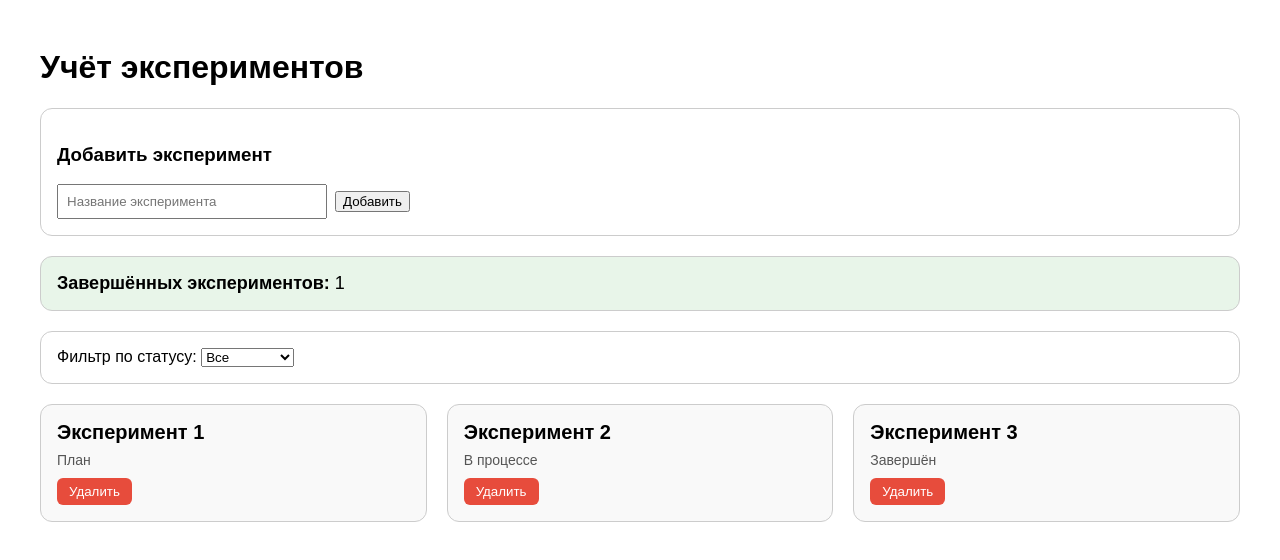
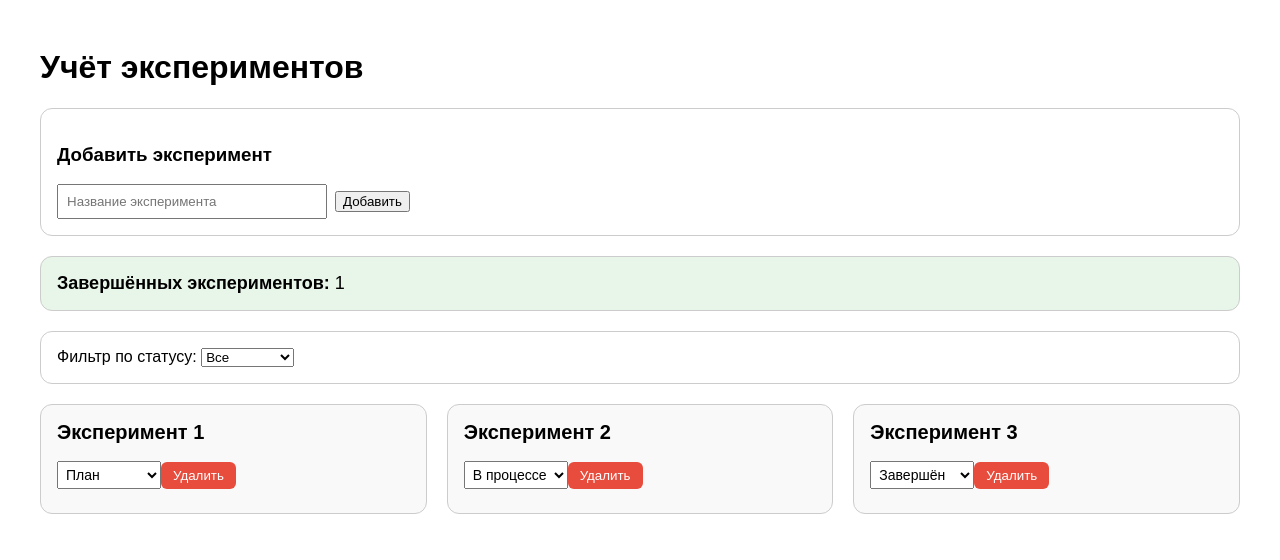
Before and after one commit to Danila7502/experiment-tracker, a React (Create React App) app: page / in a window 1280 px wide. Shown: the top 560 px of the page. Built offline with nearby package versions, Linux system fonts and the light colour scheme.

Commit message:
7 - финальное приложение, добавлена смена статуса в карточке эксперимента

```diff
--- a/src/App.css
+++ b/src/App.css
@@ -65,3 +65,8 @@
   border: 1px solid #ccc;
   border-radius: 12px;
 }
+.status-select {
+  margin: 8px 0;
+  padding: 4px;
+  font-size: 14px;
+}
--- a/src/App.js
+++ b/src/App.js
@@ -39,6 +39,12 @@ function App() {
     return exp.status === filter;
   });
 
+  const changeStatus = (id, newStatus) => {
+    setExperiments(experiments.map(exp =>
+      exp.id === id ? { ...exp, status: newStatus } : exp
+    ));
+  };
+
   return (
     <div className="app">
       <h1>Учёт экспериментов</h1>
@@ -69,7 +75,14 @@ function App() {
         {filteredExperiments.map(exp => (
           <div key={exp.id} className="experiment-card">
             <div className="card-name">{exp.name}</div>
-            <div className="card-status">{exp.status}</div>
+            <select
+              value={exp.status}
+              onChange={(e) => changeStatus(exp.id, e.target.value)}
+              className="status-select">
+              <option>План</option>
+              <option>В процессе</option>
+              <option>Завершён</option>
+            </select>
             <button onClick={() => deleteExperiment(exp.id)}>Удалить</button>
           </div>
         ))}
```
